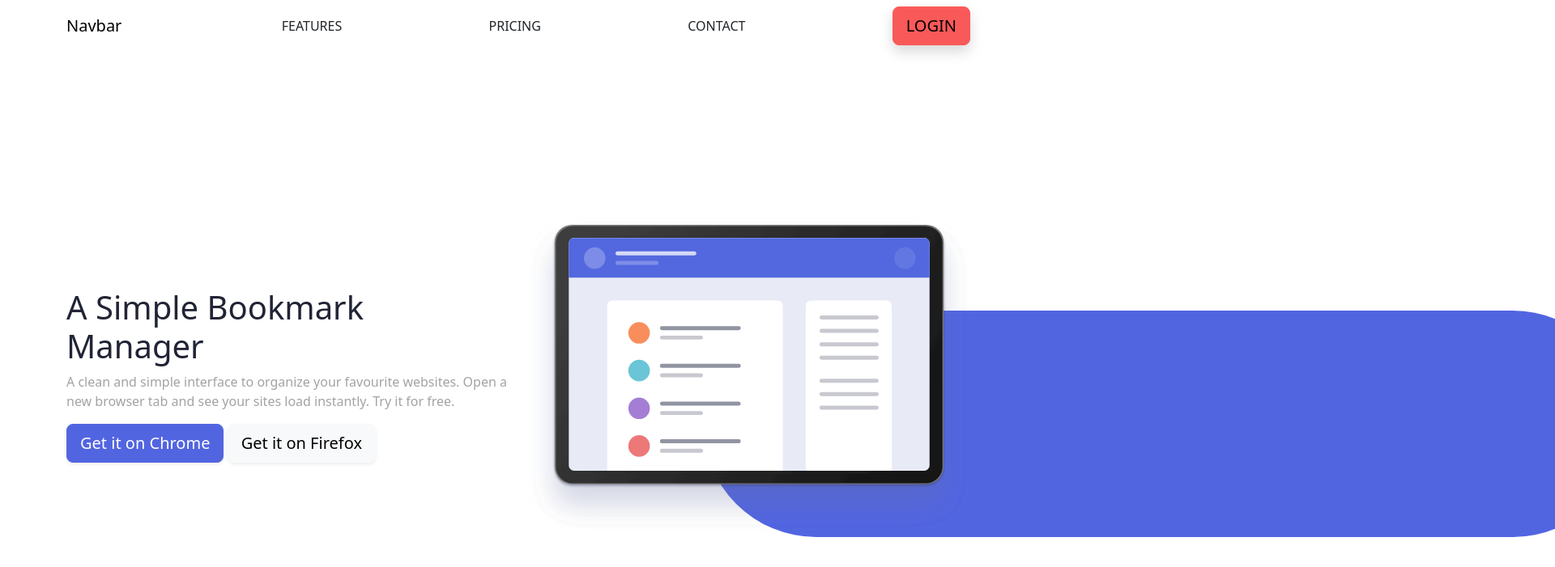
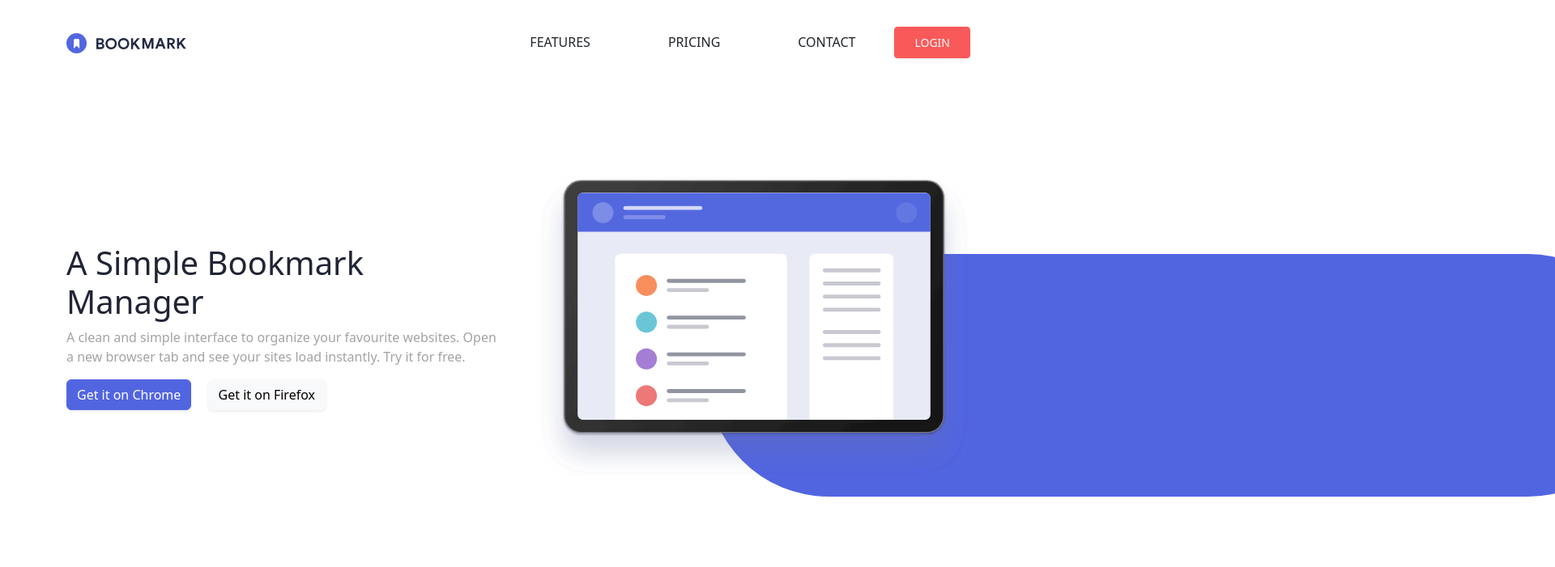
Before and after one commit to oscarrep/1.2.-Bootstrap-SASS, a website: page index.html in a window 1280 px wide. Shown: the top 701 px of the page at 81% size, 1920 px wide, since content can reach past the window. Drawn offline with nearby package versions, Linux system fonts and the light colour scheme.

Commit message:
Ex1 done

```diff
--- a/index.html
+++ b/index.html
@@ -4,7 +4,7 @@
 <head>
   <meta charset="UTF-8">
   <meta name="viewport" content="width=device-width, initial-scale=1.0">
-  <title>WEBPAGE</title>
+  <title>BOOKMARK</title>
   <link rel="stylesheet" href="styles.css">
 </head>
 
@@ -12,38 +12,45 @@
   <!--BOOTRSTRAP-->
   <script src="node_modules/bootstrap/dist/js/bootstrap.bundle.min.js"></script>
 
-
   <!--NAVBAR-->
-  <nav class="navbar navbar-expand-md navbar-light bg-white justify-content-center">
-    <div class="container">
-      <a class="navbar-brand" href="#">Navbar</a>
-      <a class="nav-link active" href="#">FEATURES</a>
-      <a class="nav-link active" href="#">PRICING</a>
-      <a class="nav-link active" href="#">CONTACT</a>
-      <button type="button" class="btn btn-secondary btn-lg shadow">LOGIN</button>
+  <nav class="navbar navbar-expand-md navbar-light bg-white">
+    <div class="container my-4">
+      <a class="navbar-brand" href="#">
+        <img src="./LandingPage/Imagenes/logo-bookmark.svg" class="img-fluid position-relative">
+      </a>
+      <div class="ml-auto d-flex align-items-center">
+        <a class="nav-link active mx-5" href="#">FEATURES</a>
+        <a class="nav-link active mx-5" href="#">PRICING</a>
+        <a class="nav-link active mx-5" href="#">CONTACT</a>
+        <button type="button" class="btn btn-secondary shadow-sm text-white btn-sm px-4 py-2">LOGIN</button>
+      </div>
     </div>
   </nav>
 
   <!--CONTAINER 1-->
   <div class="container">
-    <div class="row flex-grow-1 min-vh-100 position-relative">
+    <div class="row flex-grow-1 position-relative gx-5" style="height: 75vh;">
       <div class="col my-auto">
         <h1 class="text-title">A Simple Bookmark Manager</h1>
         <p class="text-par">
           A clean and simple interface to organize your favourite websites.
           Open a new browser tab and see your sites load instantly.
           Try it for free.
-          </hp>
-        <div>
-          <button class="btn btn-primary btn-lg shadow-sm">Get it on Chrome</button>
-          <button class="btn btn-light btn-lg shadow-sm">Get it on Firefox</button>
+        </p>
+        <div class="align-items-center">
+          <button class="btn btn-primary shadow-sm">Get it on Chrome</button>
+          <button class="btn btn-light shadow-sm mx-3">Get it on Firefox</button>
         </div>
       </div>
       <div class="col my-auto">
         <img src="./LandingPage/Imagenes/illustration-hero.svg" class="img-fluid position-relative">
-        <div class="rounded-pill bg-primary position-absolute z-n1 w-100 h-35 bottom-25 start-70"></div>
+        <div class="rounded-pill bg-primary position-absolute z-n1 w-100 h-50 bottom-15 start-70"></div>
       </div>
     </div>
+  </div>
+
+  <div class="container">
+
   </div>
 
 </body>
```
